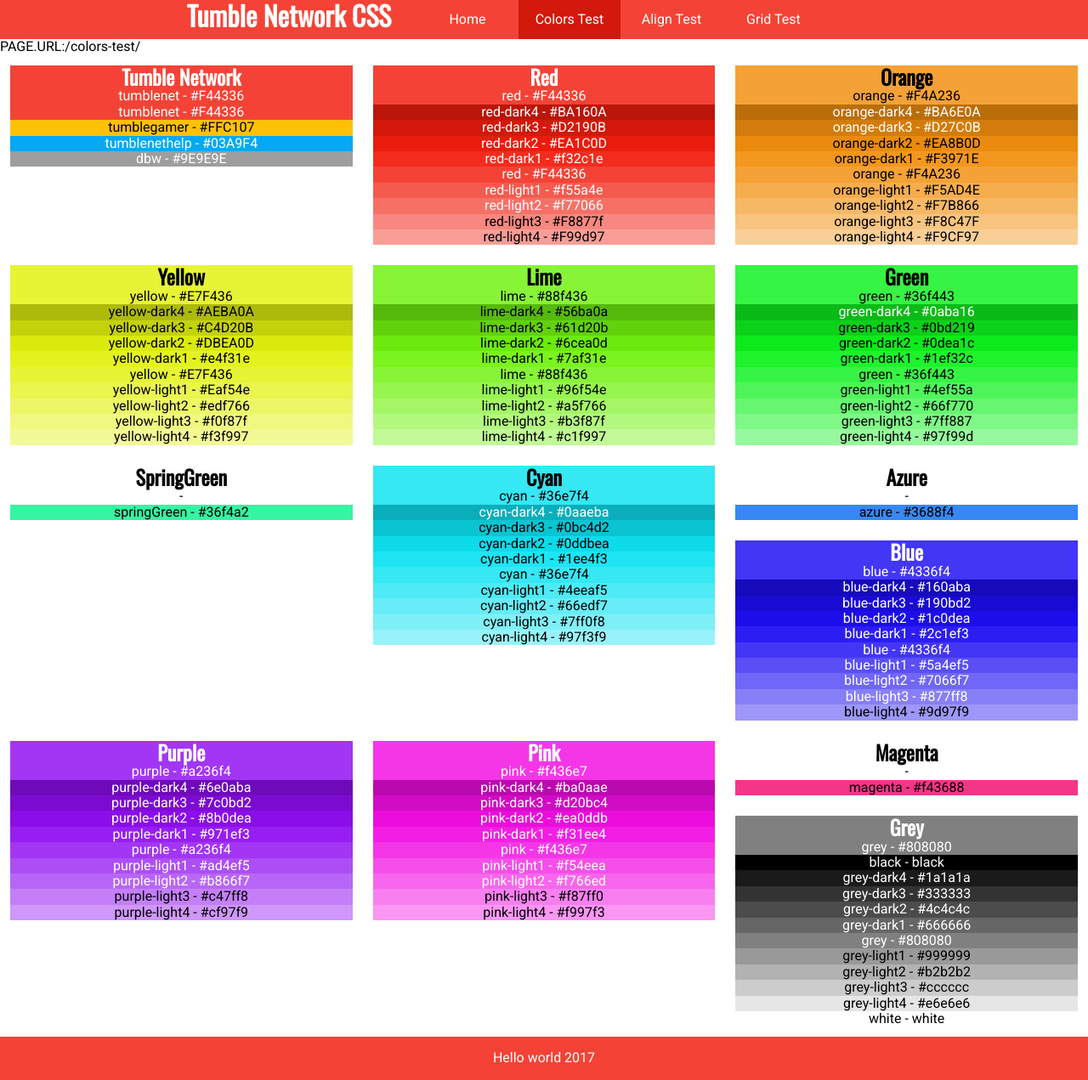
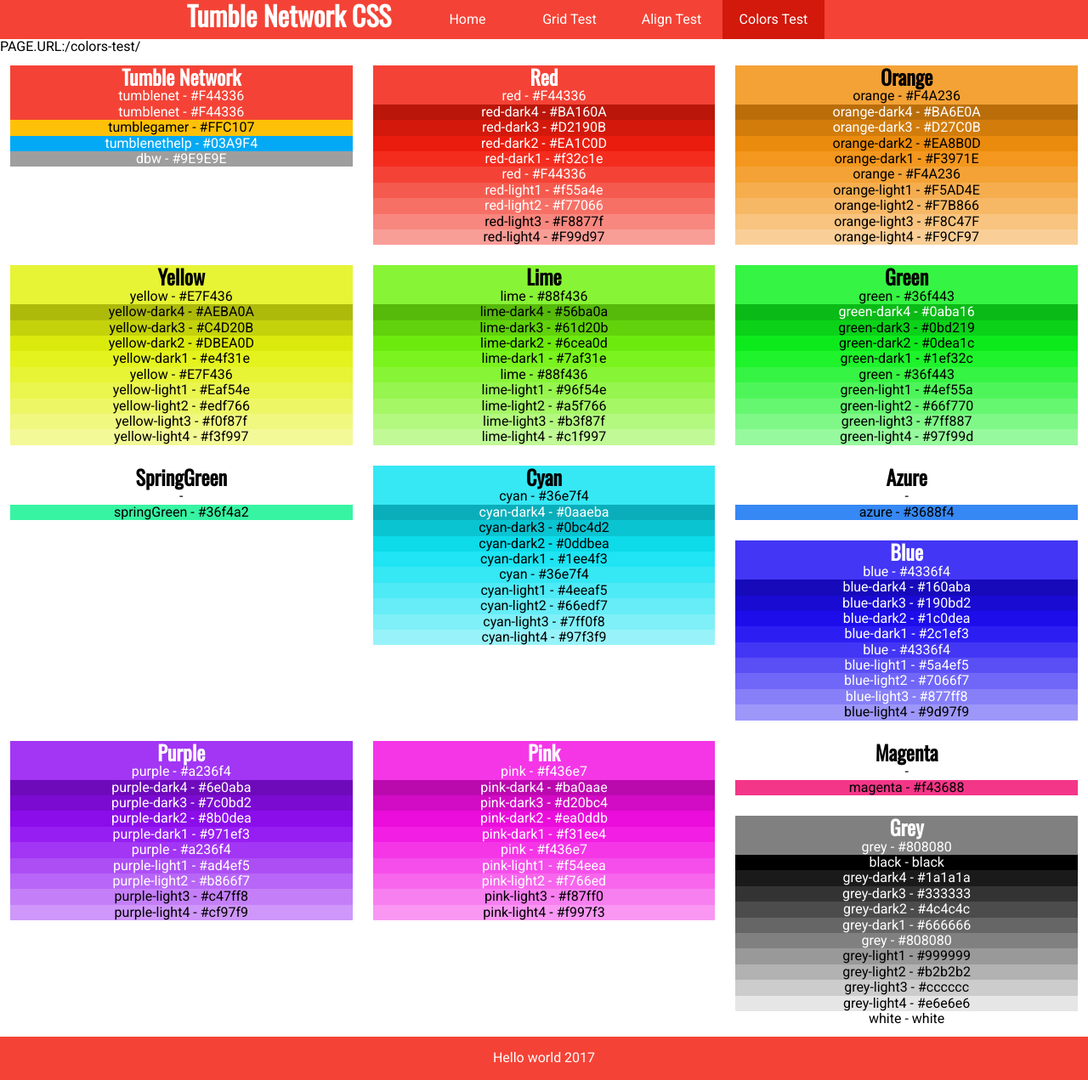
Before and after one commit to tumblenet/tumblenet-css, a Jekyll site: the page built from colors-test.html, in a window 1280 px wide. Shown: the whole page at 85% size. Built offline with Jekyll 4.4.1, drawn with Linux system fonts in a browser that asks for light colours.

Commit message:
Update from Forestry.io - _data/nav.yml

```diff
--- a/_data/nav.yml
+++ b/_data/nav.yml
@@ -1,8 +1,9 @@
-- name: "Home"
+---
+- name: Home
   href: "/"
-- name: "Colors Test"
+- name: Grid Test
+  href: "/grid-test/"
+- name: Align Test
+  href: "/align-test/"
+- name: Colors Test
   href: "/colors-test/"
-- name: "Align Test"
-  href: "/align-test/"
-- name: "Grid Test"
-  href: "/grid-test/"
```
